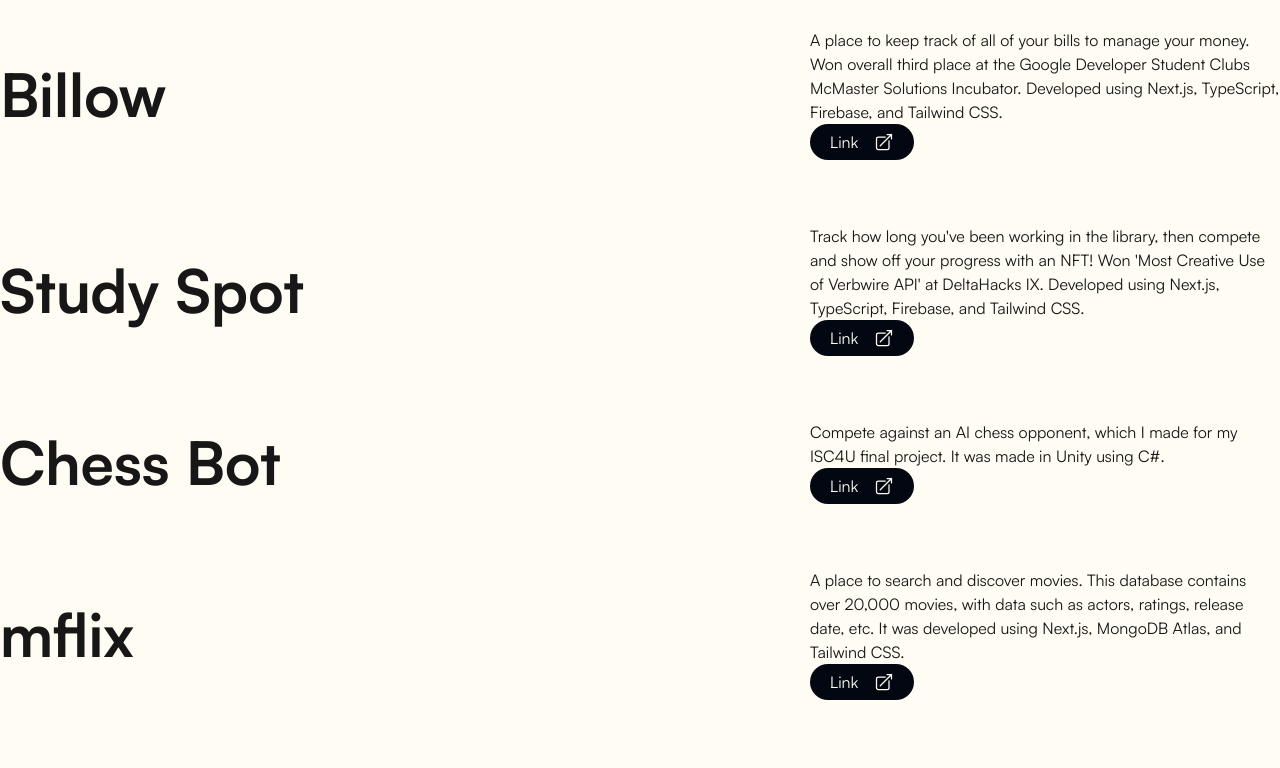
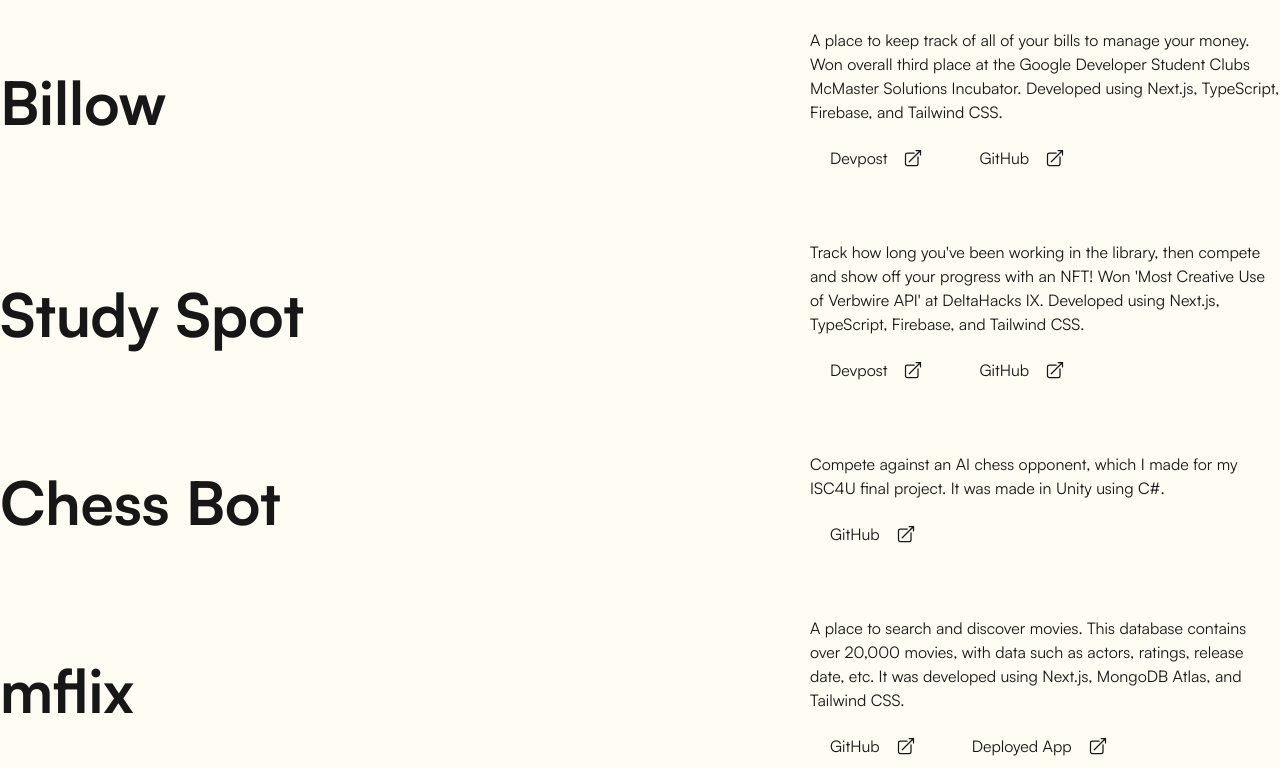
Before and after one commit to ypatel2022/yaxpatel.me, a Next.js app: page / in a window 1280 px wide. Shown: the part 820-1588 px from the top of the page. Built offline with nearby package versions, Linux system fonts and the light colour scheme.

Commit message:
add project links

```diff
--- a/components/ContactButton.tsx
+++ b/components/ContactButton.tsx
@@ -10,7 +10,7 @@
       onMouseEnter={() => setHover(true)}
       onMouseLeave={() => setHover(false)}
       href="/#contact"
-      className="relative flex items-center justify-center overflow-hidden rounded-full bg-gray-950 px-5 py-2 leading-5 text-[#fffdf3]"
+      className="relative flex items-center justify-center overflow-hidden rounded-full bg-dark px-5 py-2 leading-5 text-light"
     >
       <div className="w-full">
         <div
--- a/components/Project.tsx
+++ b/components/Project.tsx
@@ -13,11 +13,13 @@
   return (
     <Link
       href={href}
-      className="group relative flex max-w-fit items-center justify-center gap-4 overflow-hidden rounded-full bg-gray-950 px-5 py-2 leading-5 text-[#fffdf3]"
+      className="group relative flex max-w-fit items-center justify-center gap-4 overflow-hidden rounded-full bg-light px-5 py-2 leading-5 text-dark"
     >
       <div className="w-full">
         <div className="w-full transition-transform duration-300 ease-in-out group-hover:-translate-y-12">
-          <div className="flex items-center gap-2">{children}</div>
+          <div className="flex items-center gap-2 whitespace-nowrap">
+            {children}
+          </div>
         </div>
         <div className="pointer-events-none absolute translate-y-2 select-none transition-transform duration-300 ease-in-out group-hover:-translate-y-5">
           <div className="flex items-center gap-2">{children}</div>
@@ -61,8 +63,10 @@
         <div className="col-span-3">
           {data.description}
 
-          <div className="">
-            <ExternalLink href="/">Link</ExternalLink>
+          <div className="mt-4 flex gap-4">
+            {data.links.map((link) => (
+              <ExternalLink href={link.link}>{link.name}</ExternalLink>
+            ))}
           </div>
         </div>
       </div>
--- a/pages/data/projects.json
+++ b/pages/data/projects.json
@@ -10,7 +10,7 @@
         "link": "https://devpost.com/software/study-spot-daxwm9"
       },
       {
-        "name": "GitHub Repository",
+        "name": "GitHub",
         "link": "https://github.com/ypatel2022/study-spot"
       }
     ]
@@ -26,7 +26,7 @@
         "link": "https://devpost.com/software/study-spot-daxwm9"
       },
       {
-        "name": "GitHub Repository",
+        "name": "GitHub",
         "link": "https://github.com/ypatel2022/study-spot"
       }
     ]
@@ -38,7 +38,7 @@
     "timeline": "Apr 2022 - Jul 2022",
     "links": [
       {
-        "name": "GitHub Repository",
+        "name": "GitHub",
         "link": "https://github.com/ypatel2022/chess-bot"
       }
     ]
@@ -50,7 +50,7 @@
     "timeline": "Jan 2022",
     "links": [
       {
-        "name": "GitHub Repository",
+        "name": "GitHub",
         "link": "https://github.com/ypatel2022/mflix"
       },
       {
@@ -78,7 +78,7 @@
     "timeline": "Jul 2021",
     "links": [
       {
-        "name": "GitHub Repository",
+        "name": "GitHub",
         "link": "https://github.com/ypatel2022/markdown-blog"
       },
       {
@@ -98,7 +98,7 @@
         "link": "https://devpost.com/software/emergency-for-merge-2021"
       },
       {
-        "name": "GitHub Repository",
+        "name": "GitHub",
         "link": "https://github.com/ypatel2022/emergency"
       }
     ]
@@ -114,7 +114,7 @@
         "link": "https://devpost.com/software/verifme"
       },
       {
-        "name": "GitHub Repository",
+        "name": "GitHub",
         "link": "https://github.com/ypatel2022/code-against-covid"
       },
       {
--- a/styles/globals.css
+++ b/styles/globals.css
@@ -46,7 +46,7 @@
   -webkit-font-smoothing: antialiased;
   -moz-osx-font-smoothing: grayscale;
 
-  @apply select-none selection:bg-gray-950 selection:text-[#fffdf3] md:select-text;
+  @apply selection:bg-dark selection:text-light;
 }
 
 h1 {
--- a/tailwind.config.js
+++ b/tailwind.config.js
@@ -10,6 +10,7 @@
     extend: {
       colors: {
         light: '#fffdf3',
+        dark: '#161618',
       },
     },
   },
```
